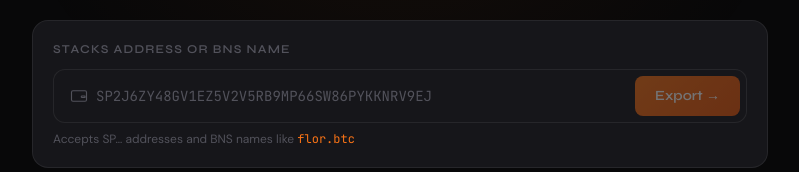
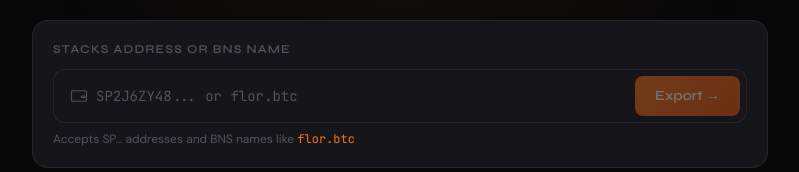
Before and after one commit to flormpecasique/StacksCSV, a Next.js app: page / in a window 1280 px wide. Shown: the part 268-440 px from the top of the page, without its empty margins (240-1039 px from the left). Built offline with nearby package versions, Linux system fonts and the light colour scheme.

Commit message:
Add files via upload

```diff
--- a/src/components/AddressInput.tsx
+++ b/src/components/AddressInput.tsx
@@ -7,9 +7,9 @@ interface AddressInputProps {
   isLoading: boolean;
 }
 
-// Stacks address SP... / SM...
+// Stacks address: SP... or SM...
 const STACKS_REGEX = /^S[MP][A-Z0-9]{28,48}$/;
-// BNS name: flor.btc, my-wallet.btc, etc.
+// BNS name: flor.btc | my-wallet.btc | name_123.stx
 const BNS_REGEX = /^[a-zA-Z0-9_-]+\.[a-zA-Z]+$/;
 
 function isValidInput(value: string): boolean {
@@ -25,12 +25,12 @@ export default function AddressInput({ onSubmit, isLoading }: AddressInputProps)
     const trimmed = address.trim();
 
     if (!trimmed) {
-      setValidationError("Please enter a Stacks wallet address.");
+      setValidationError("Please enter a Stacks address or BNS name.");
       return;
     }
-    if (!STACKS_REGEX.test(trimmed)) {
+    if (!isValidInput(trimmed)) {
       setValidationError(
-        "Invalid format. Stacks addresses start with SP or SM."
+        "Enter a Stacks address (SP...) or a BNS name (e.g. flor.btc)."
       );
       return;
     }
@@ -42,7 +42,7 @@ export default function AddressInput({ onSubmit, isLoading }: AddressInputProps)
   return (
     <form onSubmit={handleSubmit} className="w-full" noValidate>
       <div className="relative group">
-        {/* Glow border */}
+        {/* Animated glow border on focus */}
         <div
           className="absolute -inset-px rounded-xl opacity-0 group-focus-within:opacity-100 transition-opacity duration-300"
           style={{
@@ -51,16 +51,25 @@ export default function AddressInput({ onSubmit, isLoading }: AddressInputProps)
           }}
         />
 
-        <div className="relative flex items-center rounded-xl overflow-hidden"
+        <div
+          className="relative flex items-center rounded-xl overflow-hidden"
           style={{ background: "var(--bg-800)", border: "1px solid var(--border)" }}
         >
           {/* Wallet icon */}
           <span className="pl-4 pr-2 shrink-0">
-            <svg width="18" height="18" viewBox="0 0 24 24" fill="none" stroke="currentColor"
-              strokeWidth="1.5" strokeLinecap="round" strokeLinejoin="round"
-              style={{ color: "var(--text-muted)" }}>
-              <rect x="2" y="5" width="20" height="14" rx="2"/>
-              <path d="M16 12a1 1 0 0 0 0 2h4v-2h-4z"/>
+            <svg
+              width="18"
+              height="18"
+              viewBox="0 0 24 24"
+              fill="none"
+              stroke="currentColor"
+              strokeWidth="1.5"
+              strokeLinecap="round"
+              strokeLinejoin="round"
+              style={{ color: "var(--text-muted)" }}
+            >
+              <rect x="2" y="5" width="20" height="14" rx="2" />
+              <path d="M16 12a1 1 0 0 0 0 2h4v-2h-4z" />
             </svg>
           </span>
 
@@ -71,14 +80,16 @@ export default function AddressInput({ onSubmit, isLoading }: AddressInputProps)
               setAddress(e.target.value);
               if (validationError) setValidationError("");
             }}
-            placeholder="SP2J6ZY48GV1EZ5V2V5RB9MP66SW86PYKKNRV9EJ"
+            placeholder="SP2J6ZY48... or flor.btc"
             spellCheck={false}
             autoComplete="off"
             autoCorrect="off"
-            autoCapitalize="characters"
-            aria-label="Stacks wallet address"
-            className="flex-1 bg-transparent py-4 pr-2 text-sm font-mono focus:outline-none placeholder:text-zinc-600"
-            style={{ color: "var(--text-primary)", fontFamily: "var(--font-mono)" }}
+            aria-label="Stacks wallet address or BNS name"
+            className="flex-1 bg-transparent py-4 pr-2 text-sm focus:outline-none placeholder:text-zinc-600"
+            style={{
+              color: "var(--text-primary)",
+              fontFamily: "var(--font-mono)",
+            }}
             disabled={isLoading}
           />
 
@@ -97,8 +108,19 @@ export default function AddressInput({ onSubmit, isLoading }: AddressInputProps)
           >
             {isLoading ? (
               <span className="flex items-center gap-2">
-                <svg className="animate-spin-slow w-4 h-4" viewBox="0 0 24 24" fill="none">
-                  <circle cx="12" cy="12" r="10" stroke="currentColor" strokeWidth="3" strokeDasharray="40 24"/>
+                <svg
+                  className="w-4 h-4 animate-spin"
+                  viewBox="0 0 24 24"
+                  fill="none"
+                >
+                  <circle
+                    cx="12"
+                    cy="12"
+                    r="10"
+                    stroke="currentColor"
+                    strokeWidth="3"
+                    strokeDasharray="40 24"
+                  />
                 </svg>
                 Fetching…
               </span>
```
